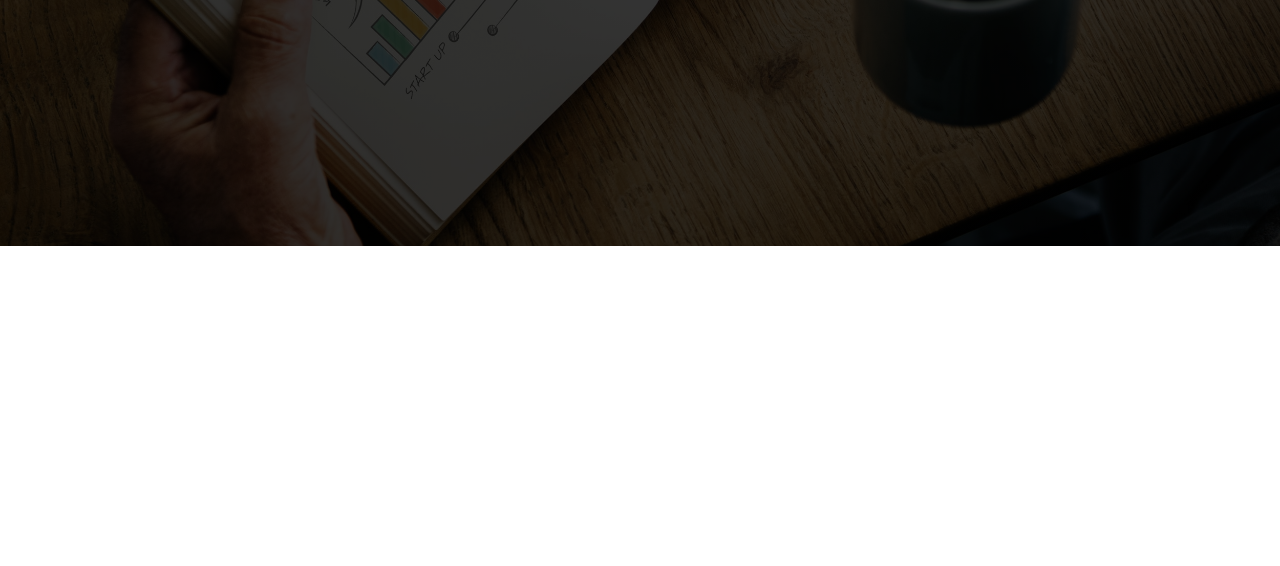
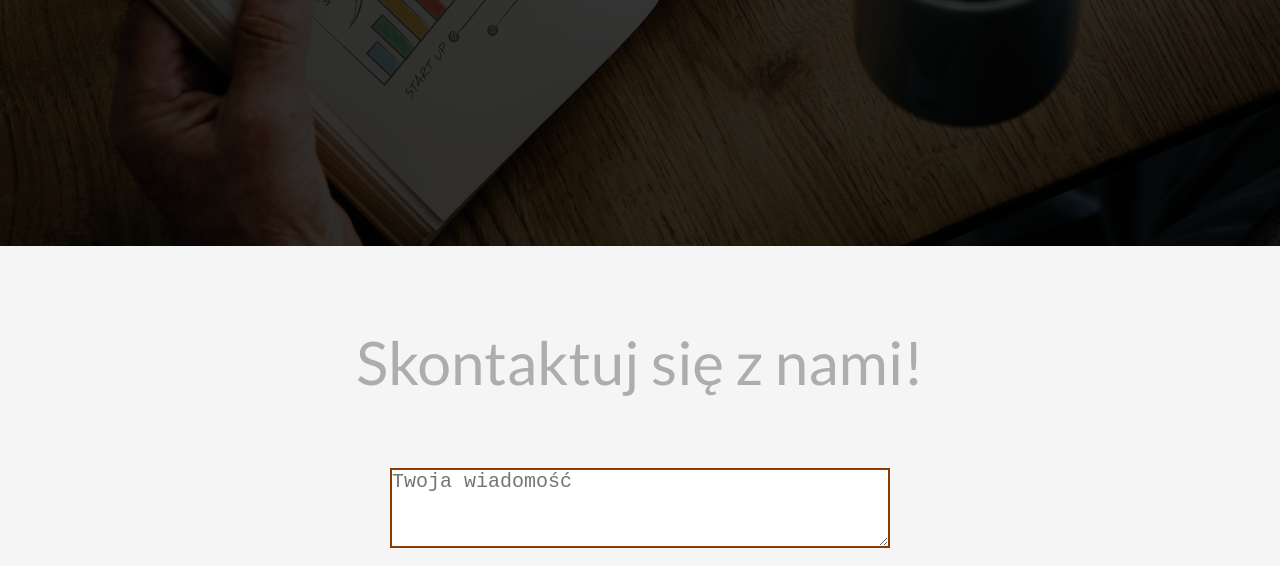
Before and after one commit to BofuSoft/Bofu, a plain HTML site: page index.html in a window 1280 px wide. Shown: the part 554-1120 px from the top of the page. Before the commit the page ends 800 px from the top, so only its background shows below. Drawn offline with Linux system fonts and the light colour scheme.

Commit message:
Input text area added

```diff
--- a/index.html
+++ b/index.html
@@ -20,12 +20,7 @@
             <a href="#"><li>Gdzie nas znaleźc?</li></a>
             <a href="#"><li>Babcia Ela ja też</li></a>
 
-
-
-
             </ul>
-
-
 
         </div>
 
@@ -35,11 +30,18 @@
             <div class="text-box">
                 <a class="btn" href="#">Dowiedz się więcej!</a>
             </div>
+        </header>
+        <div class="input">
+            <div class="row">
 
+                <div class="input-label">
+                <h2> Skontaktuj się z nami!</h2>
+                    <textarea type="text" id="msg" placeholder="Twoja wiadomość" required></textarea>
+                </div>
+            </div>
 
+        </div>
 
-
-        </header>
     </body>
 
 
--- a/style.css
+++ b/style.css
@@ -26,6 +26,14 @@ header
     background-position: center;
     height: 100vh;
     background-attachment: fixed;
+}
+
+header:after
+{
+    display: block;
+    width:300px;
+    height: 300px;
+    background-color: red;
 }
 
 .text-box
@@ -105,3 +113,32 @@ header
 {
     border-bottom: 3px solid #913a00;
 }
+
+.input
+{
+    padding-top:80px;
+    height:40vh;
+    text-align: center;
+    font-size:200%;
+    background-color: #f5f5f5;
+
+}
+
+.input-label
+{
+
+}
+
+#msg
+{
+    text-align: left;
+    width:500px;
+    height:80px;
+    font-size:20px;
+    border: 2px solid #913a00;
+}
+
+h2
+{
+    padding-bottom: 70px;
+}
```
